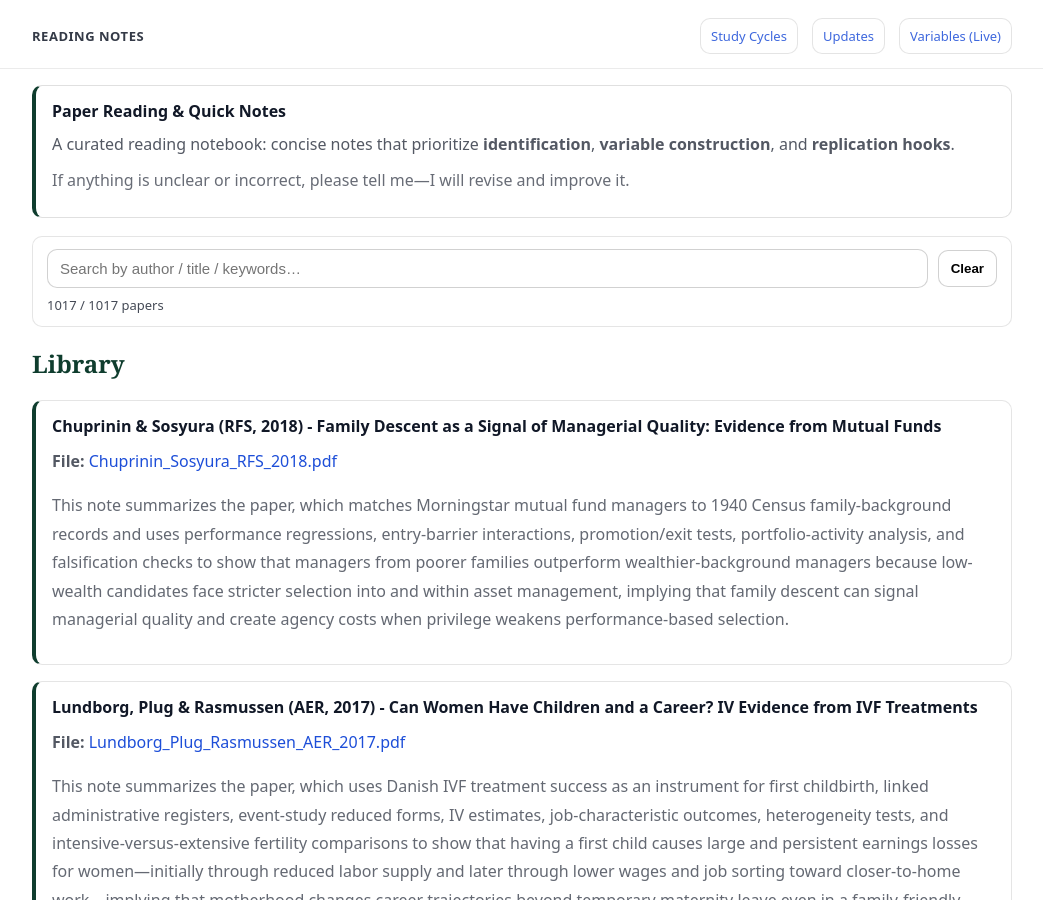
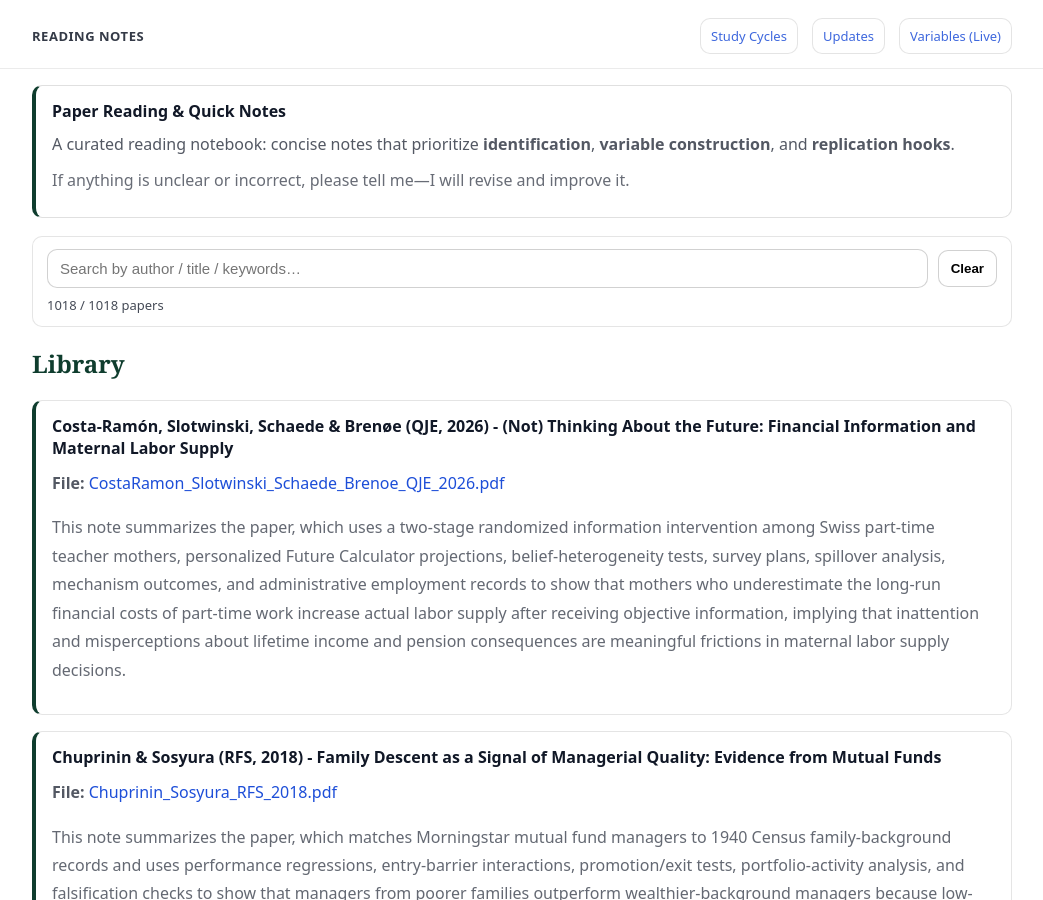
Before and after one commit to yaxinzn/study-archive, a Jekyll site: the page built from reading/index.md, in a window 1280 px wide and 900 px high. Shown: the whole window, without its empty margins (118-1161 px from the left). Built offline with Jekyll 4.4.1, drawn with Linux system fonts in a browser that asks for light colours.

Commit message:
Reading: add/update CostaRamon_Slotwinski_Schaede_Brenoe_QJE_2026.pdf

```diff
--- a/_data/reading.yml
+++ b/_data/reading.yml
@@ -1,3 +1,7 @@
+- title: "Costa-Ramón, Slotwinski, Schaede & Brenøe (QJE, 2026) - (Not) Thinking About the Future: Financial Information and Maternal Labor Supply"
+  file: "CostaRamon_Slotwinski_Schaede_Brenoe_QJE_2026.pdf"
+  desc: "This note summarizes the paper, which uses a two-stage randomized information intervention among Swiss part-time teacher mothers, personalized Future Calculator projections, belief-heterogeneity tests, survey plans, spillover analysis, mechanism outcomes, and administrative employment records to show that mothers who underestimate the long-run financial costs of part-time work increase actual labor supply after receiving objective information, implying that inattention and misperceptions about lifetime income and pension consequences are meaningful frictions in maternal labor supply decisions."
+
 - title: "Chuprinin & Sosyura (RFS, 2018) - Family Descent as a Signal of Managerial Quality: Evidence from Mutual Funds"
   file: "Chuprinin_Sosyura_RFS_2018.pdf"
   desc: "This note summarizes the paper, which matches Morningstar mutual fund managers to 1940 Census family-background records and uses performance regressions, entry-barrier interactions, promotion/exit tests, portfolio-activity analysis, and falsification checks to show that managers from poorer families outperform wealthier-background managers because low-wealth candidates face stricter selection into and within asset management, implying that family descent can signal managerial quality and create agency costs when privilege weakens performance-based selection."
```
Also changed, not shown: 1 other file.
